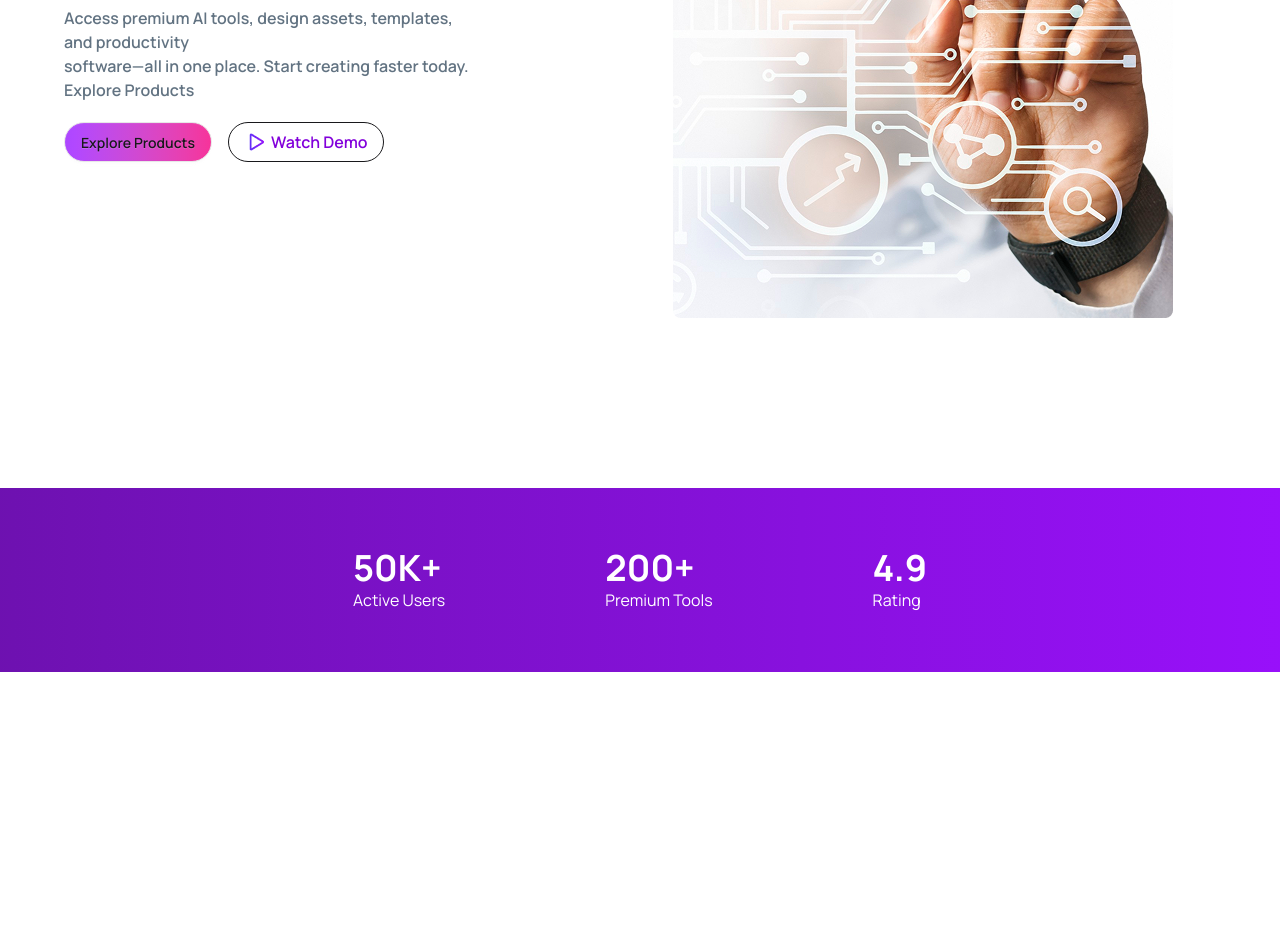
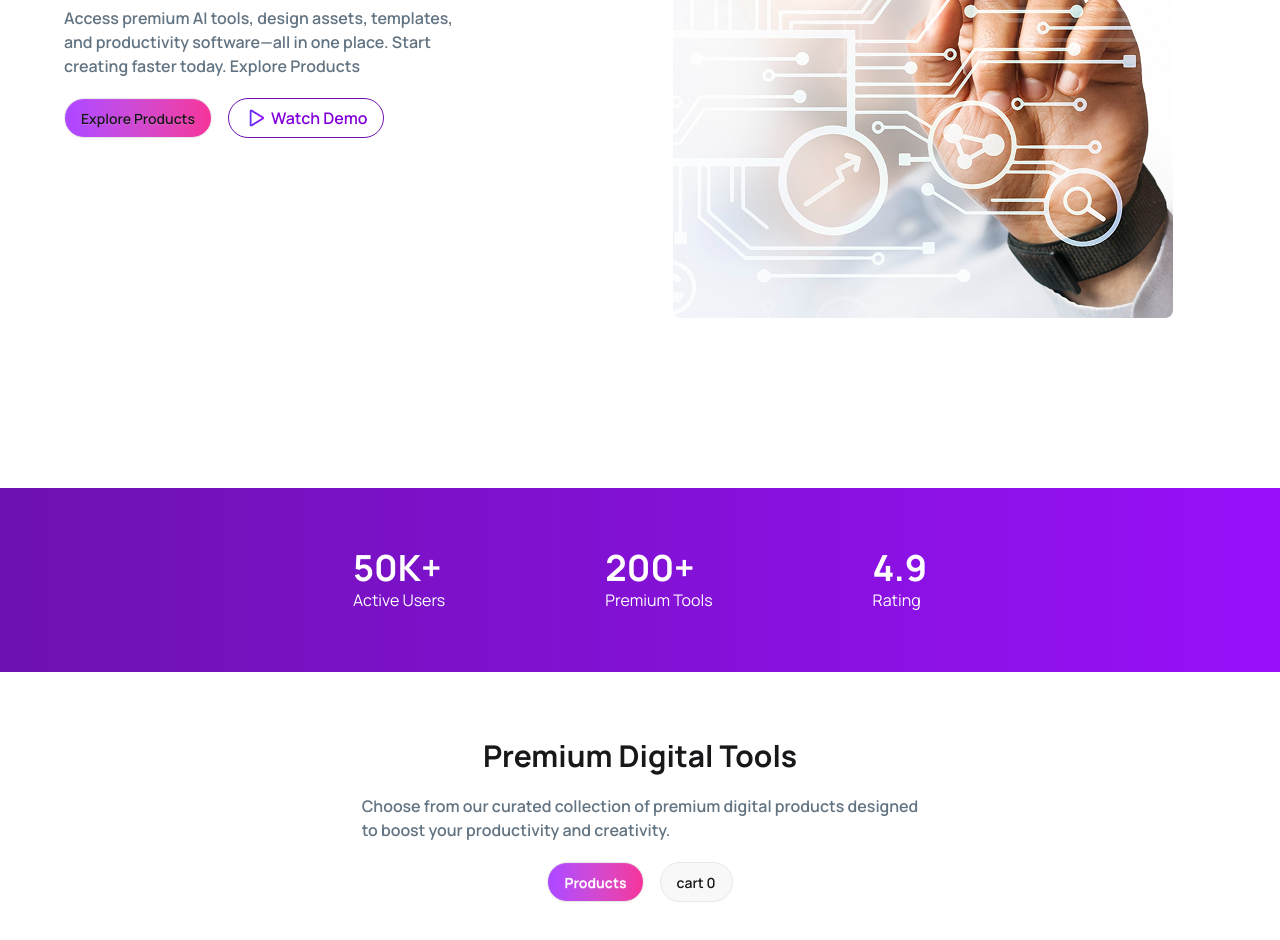
Before and after one commit to Hedayet-756/Assignment-6, a React (Vite) app: page / in a window 1280 px wide. Shown: the part 400-1340 px from the top of the page. Before the commit the page ends 1072 px from the top, so only its background shows below. Built offline with nearby package versions, Linux system fonts and the light colour scheme.

Commit message:
Tools section design ok

```diff
--- a/src/App.jsx
+++ b/src/App.jsx
@@ -3,6 +3,7 @@ import './App.css'
 import Navbar from './Components/navbar'
 import Banner from './Components/Banner'
 import Advertise from './Components/Advertise'
+import DigitalTools from './Components/DigitalTools'
 
 function App() {
 
@@ -12,6 +13,7 @@ function App() {
     <Navbar></Navbar>
     <Banner></Banner>
     <Advertise></Advertise>
+    <DigitalTools></DigitalTools>
 
     </>
   )
--- a/src/Components/Banner.jsx
+++ b/src/Components/Banner.jsx
@@ -14,14 +14,12 @@ const Banner = () => {
 
                 <div className='space-y-5'>
                     <h1 className='text-4xl font-bold'>Supercharge Your <br /> Digital Workflow</h1>
-                    <p className='font-semibold text-[16px] text-[#627382]'>Access premium AI tools, design assets, templates, and productivity <br />
-                    software—all in one place. Start creating faster today. <br />
-                    Explore Products</p>
+                    <p className='font-semibold text-[16px] text-[#627382]'>Access premium AI tools, design assets, templates, and productivity software—all in one place. Start creating faster today. Explore Products</p>
                 </div>
 
                 <div className='flex justify-start gap-4'>
                     <button className='btn bg-linear-to-r from-purple-500 to-pink-500 rounded-full'>Explore Products</button>
-                    <span className='btn btn-outline flex rounded-full'>
+                    <span className='btn btn-outline flex rounded-full border border-purple-800'>
                         <img src="../../src/assets/Play.png" alt="" />
                         <p className='font-semibold text-[16px] text-purple-700'>Watch Demo</p>
                     </span>
--- /dev/null
+++ b/src/Components/DigitalTools.jsx
@@ -0,0 +1,16 @@
+import React from 'react';
+
+const DigitalTools = () => {
+    return (
+        <div className='flex flex-col space-y-5 justify-center items-center container mx-auto h-50 w-300 px-70 my-12'>
+            <h1 className='text-3xl font-bold px-20'>Premium Digital Tools</h1>
+            <p className='font-semibold text-[16px] text-[#627382] items-center'>Choose from our curated collection of premium digital products designed <br /> to boost your productivity and creativity.</p>
+            <div className='flex justify-center items-center gap-4'>
+                <button className='btn rounded-full bg-linear-to-r from-purple-500 to-pink-500 text-white font-bold'>Products</button>
+                <button className='btn rounded-full'>cart 0</button>
+            </div>
+        </div>
+    );
+};
+
+export default DigitalTools;
```
